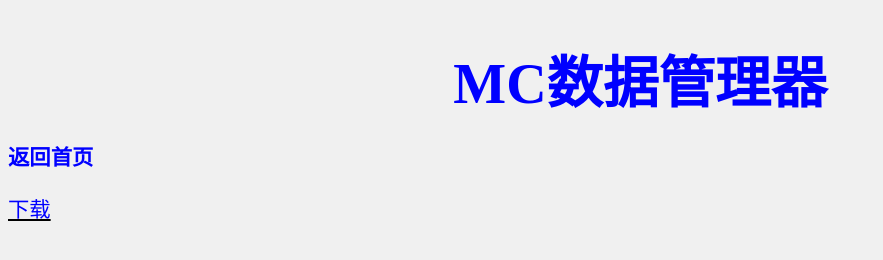
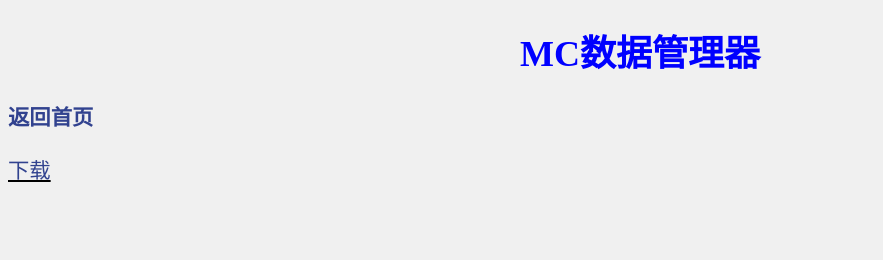
Before and after one commit to JeffCodeSharing/JeffCodeSharing.github.io, a plain HTML site: page mc_recording_program/index.html in a window 1280 px wide. Shown: the whole page, without its empty margins (0-883 px from the left). Drawn offline with Linux system fonts and the light colour scheme.

Commit message:
Update style.css

```diff
--- a/mc_recording_program/style.css
+++ b/mc_recording_program/style.css
@@ -1,23 +1,8 @@
-h1 {
-  color: #0000ff;
-  font-size: 42pt;
-  margin-bottom: 20px;
-}
-
 p {
   font-size: 16pt;
   margin-bottom: 10px;
 }
 
-a {
-  color: #0000ff;
-  text-decoration: none;
-}
-
-a:hover {
-  text-decoration: underline;
-}
-
 u {
   text-decoration: underline;
 }
```
